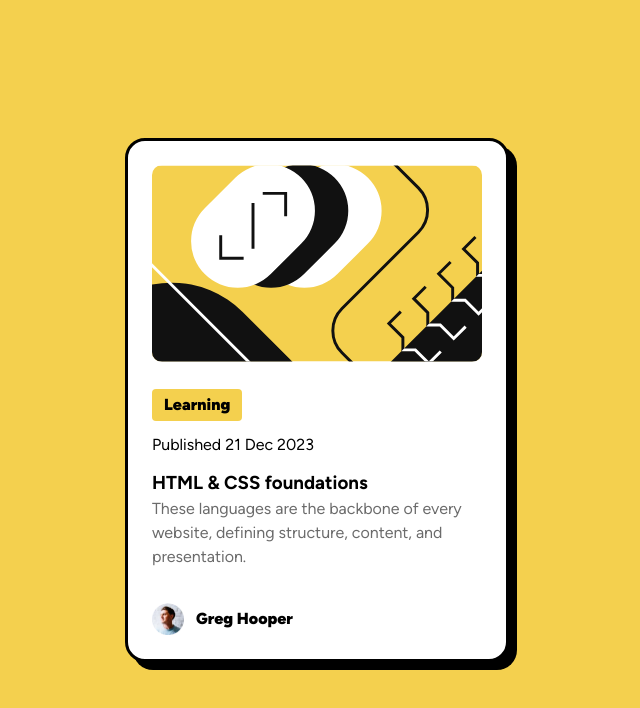
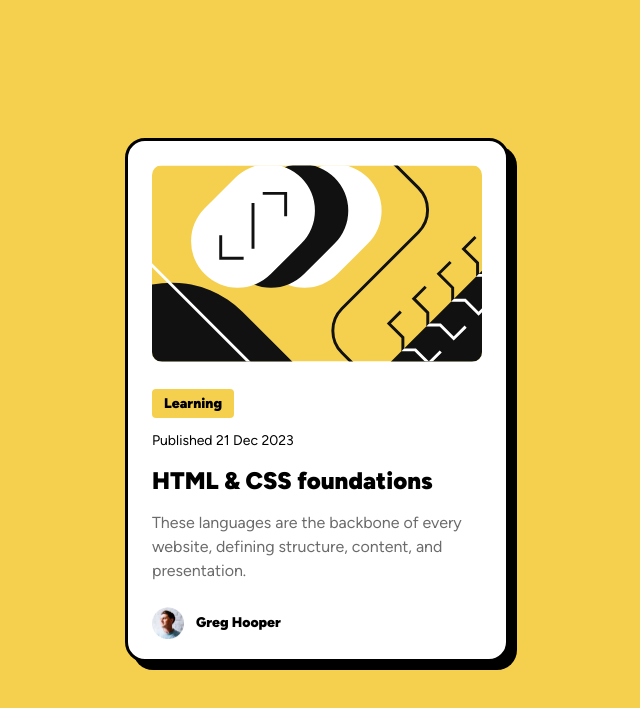
Before and after one commit to chatatornpit-oss/blog-preview-card, a plain HTML site: page index.html in a window 1280 px wide. Shown: the whole page, without its empty margins (323-963 px from the left). Drawn offline with Linux system fonts and the light colour scheme; files whose address does not match are found by name.

Commit message:
change font size

```diff
--- a/style.css
+++ b/style.css
@@ -9,7 +9,7 @@
 @font-face {
   font-family: "Figtree";
   src: url("Figtree-VariableFont_wght.ttf") format("truetype");
-  font-weight: 300 900; /* ระบุช่วงของน้ำหนักฟอนต์ที่ไฟล์นี้รองรับ */
+  /* font-weight: 300 900; */
   font-style: normal;
   font-display: swap;
 }
@@ -18,7 +18,7 @@
 @font-face {
   font-family: "Figtree";
   src: url("Figtree-Italic-VariableFont_wght.ttf") format("truetype");
-  font-weight: 300 900;
+  /* font-weight: 300 900; */
   font-style: italic;
   font-display: swap;
 }
@@ -28,11 +28,12 @@
   padding: 0;
   box-sizing: border-box;
 }
+
 body {
   font-family: "Figtree", sans-serif;
   line-height: 1.5;
   font-weight: 400; /* แสดงผลเป็นตัว Regular ปกติ */
-  font-size: clamp(14px, 3vw, 16px);
+  font-size: clamp(12px, 3vw, 14px);
   min-height: 100vh;
   background-color: #f4d04e;
   display: grid;
@@ -106,9 +107,10 @@ video {
   margin-bottom: 12px;
 }
 
-.card_title {
+.card__title {
   font-size: clamp(20px, 5vw, 24px);
   font-weight: 900;
+  margin-bottom: 12px;
 }
 
 .card__description {
```
Also changed, not shown: index.html (+1 -0 lines).
